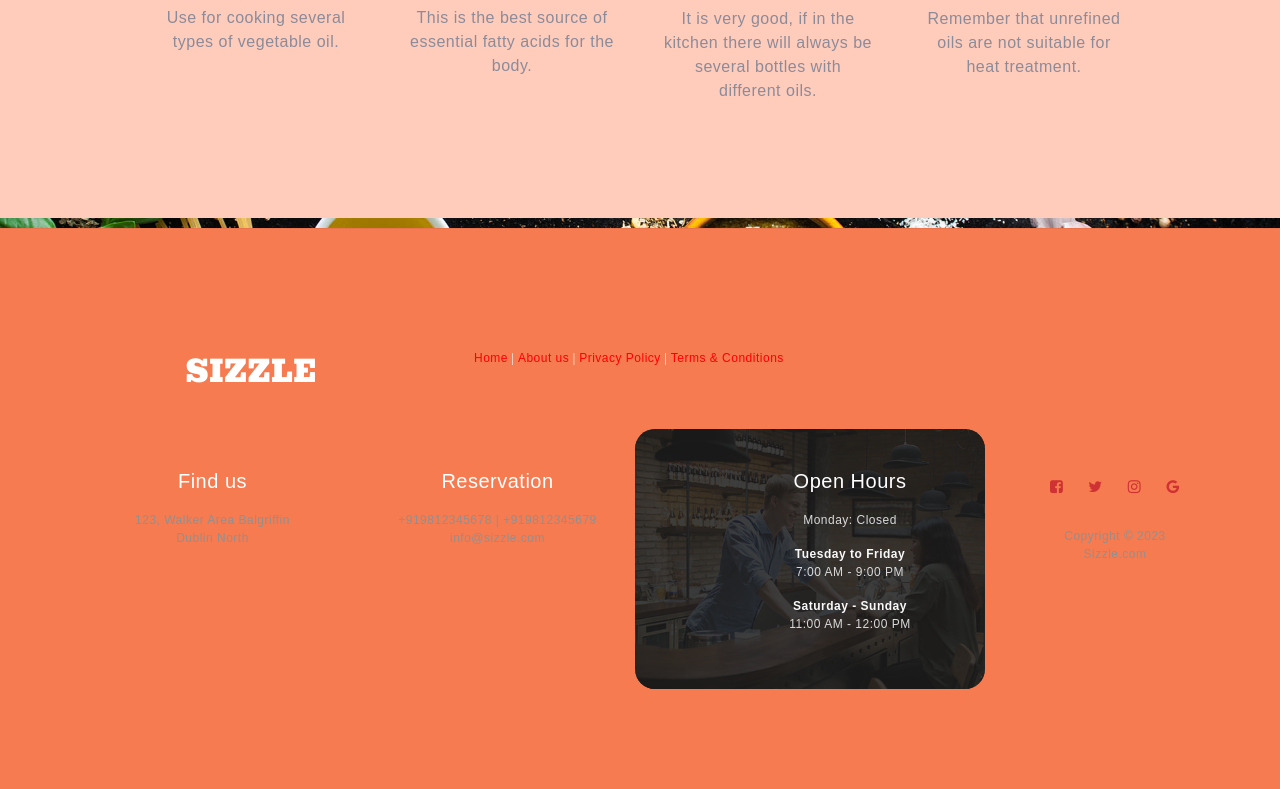
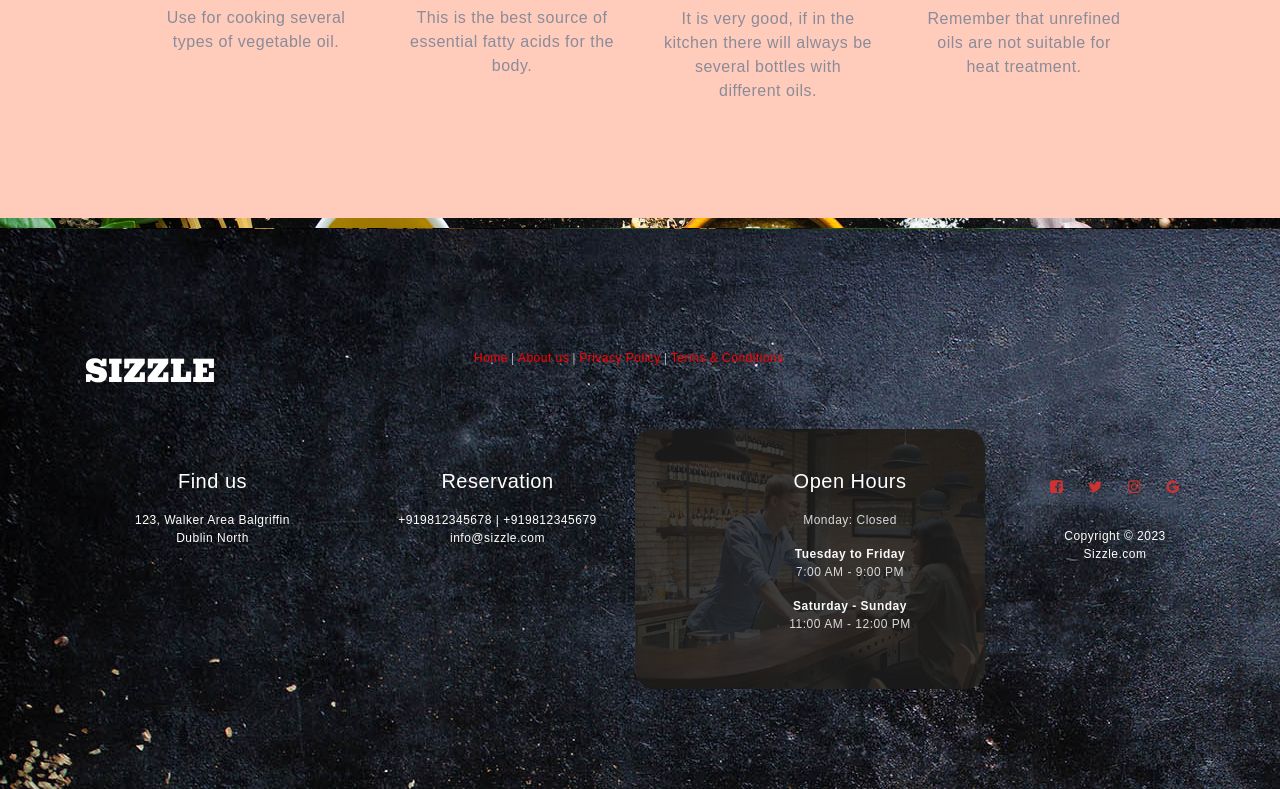
Before and after one commit to 20014606/FoodPlaza, a Django app: page / in a window 1280 px wide. Shown: the part 1283-2072 px from the top of the page. Run offline with Django 3.2, Linux system fonts and the light colour scheme; some libraries are stand-ins or nearby versions.

Commit message:
updated code again

```diff
--- a/FoodProject/Foodapp/static/css/master.css
+++ b/FoodProject/Foodapp/static/css/master.css
@@ -141,7 +141,7 @@ footer {
 .fo-cont-1{
   width:30%;
   float: left;
-  text-align: center;
+  text-align: left;
   font-size: 30px;
   font-weight: normal;
   color: ;
@@ -204,6 +204,8 @@ footer {
   -----------------------------------------*/
 
   footer {
+    /*background-image: url("/static/images/mainscreen3.jpg") !important;*/
+    background-image: url("/static/images/mainscreen4.jpg") !important;
     border-top: 1px solid rgba(0,0,0,0.05);
     padding: 120px 0;
     padding-bottom: 80px;
@@ -219,7 +221,7 @@ footer {
 
   footer a,
   footer p {
-    color: #909090;
+    color: #FFFFFF;
   }
 
   footer strong {
--- a/FoodProject/Templates/Foodapp/index.html
+++ b/FoodProject/Templates/Foodapp/index.html
@@ -119,7 +119,7 @@
     </div>
     </main>
     <!-- FOOTER -->
-    <footer id="footer" data-stellar-background-ratio="0.5" style="background-color:#F67B50">
+    <footer id="footer" data-stellar-background-ratio="0.5" style="background-color:#FFFFFF">
         <div class="container">
             <div class="foot-con">
                 <div class="fo-cont-1">
```
